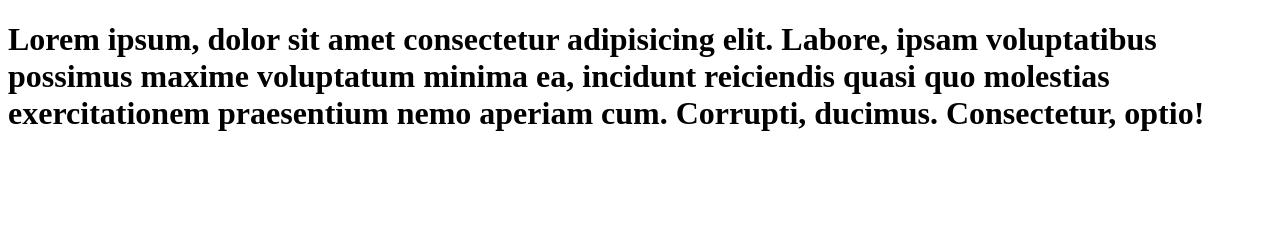
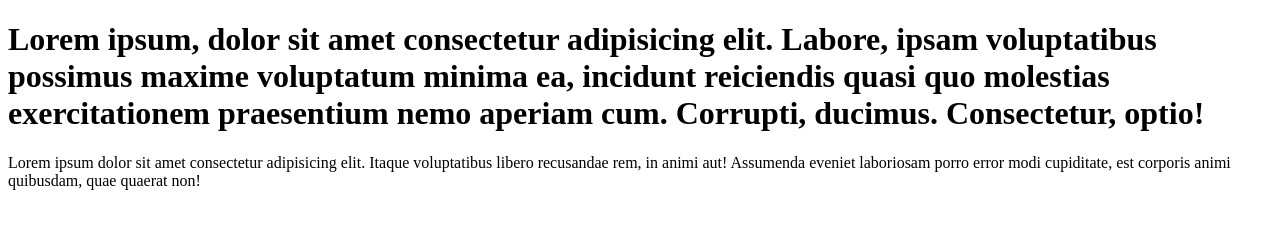
Before and after one commit to voidEnergy/learn-git, a plain HTML site: page index.html in a window 1280 px wide. Drawn offline with Linux system fonts and the light colour scheme.

Commit message:
add paragraph to code

```diff
--- a/index.html
+++ b/index.html
@@ -7,5 +7,6 @@
 </head>
 <body>
     <h1>Lorem ipsum, dolor sit amet consectetur adipisicing elit. Labore, ipsam voluptatibus possimus maxime voluptatum minima ea, incidunt reiciendis quasi quo molestias exercitationem praesentium nemo aperiam cum. Corrupti, ducimus. Consectetur, optio!</h1>
+    <p>Lorem ipsum dolor sit amet consectetur adipisicing elit. Itaque voluptatibus libero recusandae rem, in animi aut! Assumenda eveniet laboriosam porro error modi cupiditate, est corporis animi quibusdam, quae quaerat non!</p>
 </body>
 </html>
```
